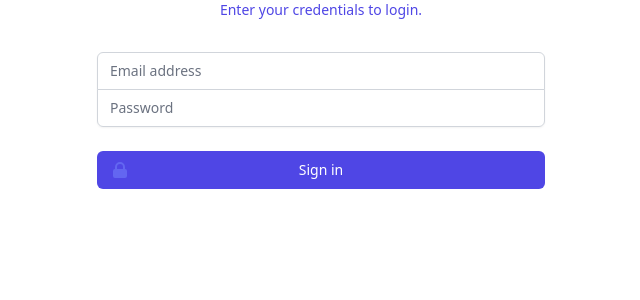
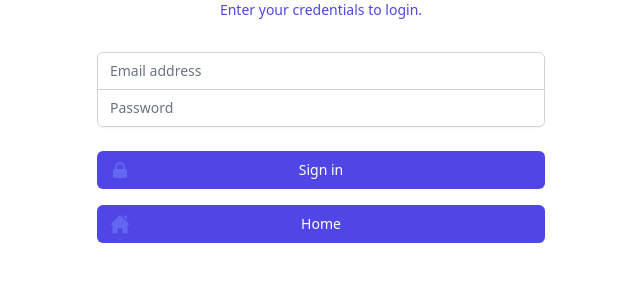
Before and after one commit to SandipSapkota9844/entrance, a PHP site: page /login.php in a window 1280 px wide. Shown: the part 164-464 px from the top of the page, without its empty margins (319-959 px from the left). Run offline with PHP 8.4, Linux system fonts and the light colour scheme; some libraries are stand-ins or nearby versions; some web fonts are replaced.

Commit message:
home button added

```diff
--- a/login.php
+++ b/login.php
@@ -87,6 +87,16 @@ if($_SERVER["REQUEST_METHOD"] == "POST"){
             </span>
             Sign in
           </button>
+
+          <button type="submit" name="submit" class="group relative w-full flex justify-center  mt-4 py-2 px-4 border border-transparent text-sm font-medium rounded-md text-white bg-indigo-600 hover:bg-indigo-700 focus:outline-none focus:ring-2 focus:ring-offset-2 focus:ring-indigo-500">
+            <span class="absolute left-0 inset-y-0 flex items-center pl-3">
+
+            <svg class="h-5 w-5 text-indigo-500 group-hover:text-indigo-400" xmlns="http://www.w3.org/2000/svg" viewBox="0 0 24 24" fill="currentColor" aria-hidden="true">
+                <path fill-rule="evenodd" d="M21 13v10h-6v-6h-6v6h-6v-10h-3l12-12 12 12h-3zm-1-5.907v-5.093h-3v2.093l3 3z" clip-rule="evenodd" />
+              </svg>
+            </span>
+            Home
+          </button>
         </div>
       </form>
     </div>
```
